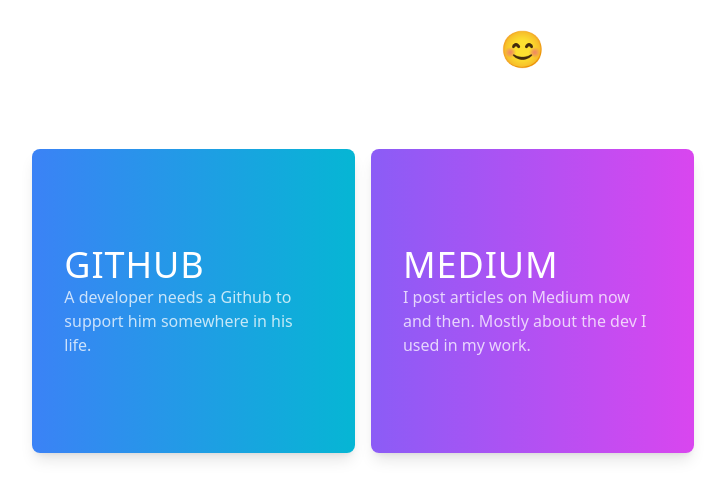
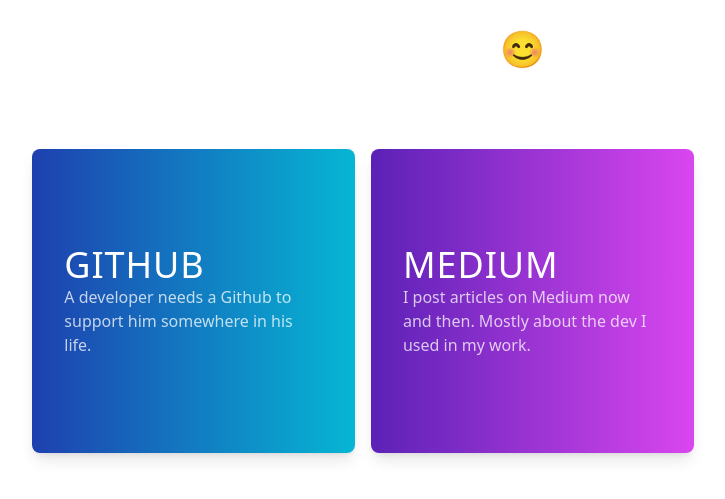
Before and after one commit to jacky-ttt/personal-website-v2-draft, a Gatsby site: page / in a window 1280 px wide. Shown: the part 235-734 px from the top of the page, without its empty margins (277-1002 px from the left). Built offline with nearby package versions, Linux system fonts and the light colour scheme; Gatsby itself is replaced by a stand-in of ours.

Commit message:
udpate color

```diff
--- a/src/pages/index.tsx
+++ b/src/pages/index.tsx
@@ -47,12 +47,12 @@
             title="GitHub"
             subtitle="A developer needs a Github to support him somewhere in his life."
             link="https://github.com/jacky-ttt/"
-            gradientBg="bg-gradient-to-r from-blue-500 to-cyan-500" />
+            gradientBg="bg-gradient-to-r from-blue-800 to-cyan-500" />
           <ProjectCard
             title="Medium"
             subtitle="I post articles on Medium now and then. Mostly about the dev I used in my work."
             link="https://jacky-ttt.medium.com/"
-            gradientBg="bg-gradient-to-r from-violet-500 to-fuchsia-500" />
+            gradientBg="bg-gradient-to-r from-violet-800 to-fuchsia-500" />
         </div>
       </div>
 
```
